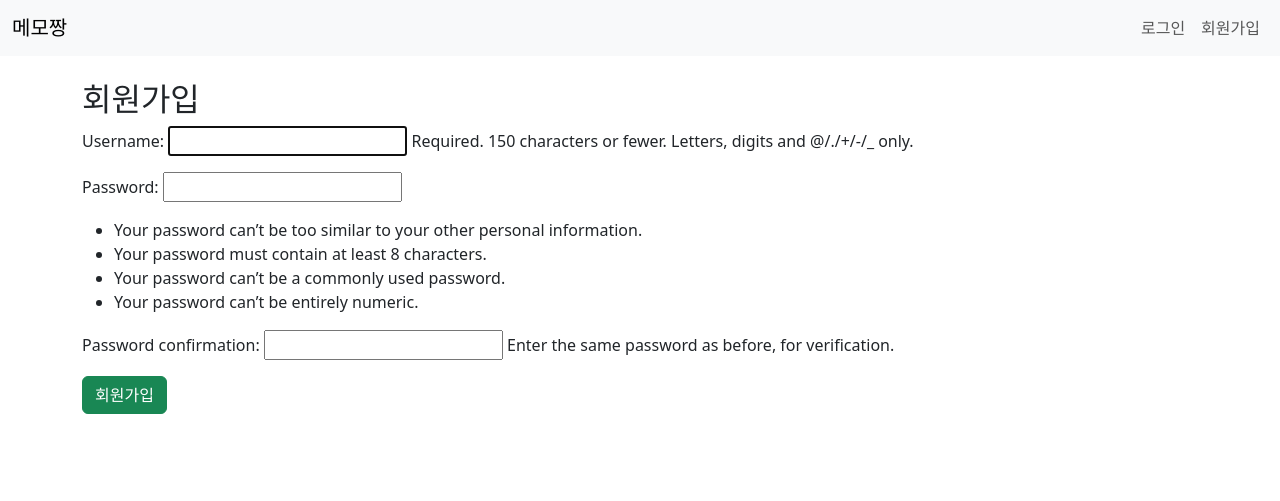
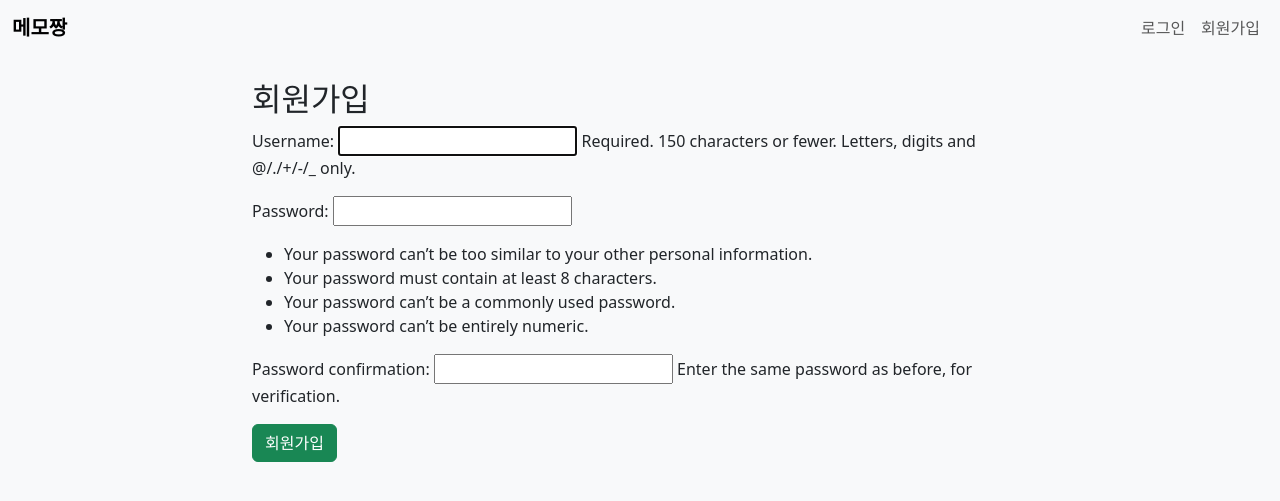
Before and after one commit to respwill/vibe-coding-django, a Django app: page /users/register/ in a window 1280 px wide. Shown: the top 501 px of the page. Run offline with Django 5.2, Linux system fonts and the light colour scheme.

Commit message:
정적 파일 관리: CSS 분리 및 static 경로 적용, base.html에 main.css 연결

```diff
--- /dev/null
+++ b/static/css/main.css
@@ -0,0 +1,11 @@
+body {
+    background-color: #f8f9fa;
+}
+
+.navbar-brand {
+    font-weight: bold;
+}
+
+.container {
+    max-width: 800px;
+}
--- a/templates/base.html
+++ b/templates/base.html
@@ -5,6 +5,8 @@
     <meta name="viewport" content="width=device-width, initial-scale=1.0">
     <title>메모짱</title>
     <link href="https://cdn.jsdelivr.net/npm/bootstrap@5.3.2/dist/css/bootstrap.min.css" rel="stylesheet">
+    {% load static %}
+    <link rel="stylesheet" href="{% static 'css/main.css' %}">
 </head>
 <body>
     <nav class="navbar navbar-expand-lg navbar-light bg-light mb-4">
```
